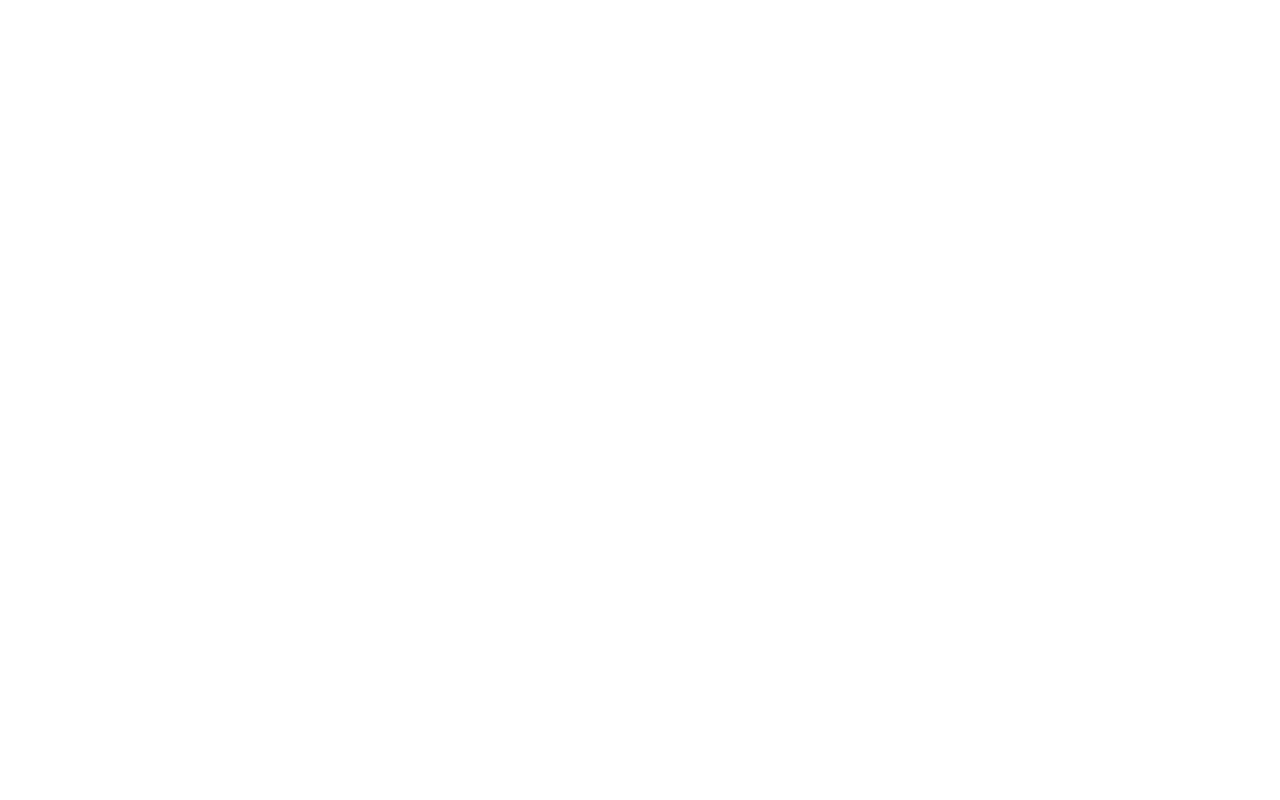
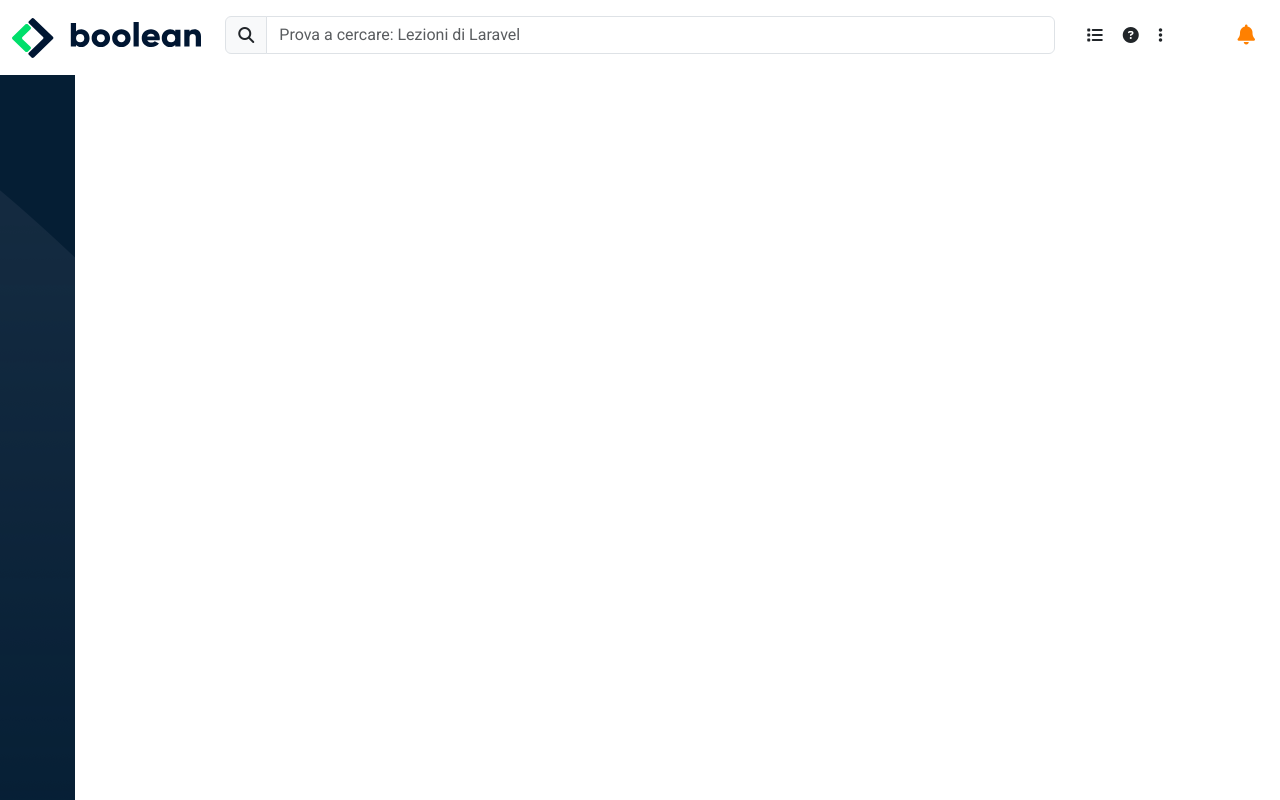
Before and after one commit to DarioLoForti/html-css-bootstrap-dashboard, a plain HTML site: page index.html in a window 1280 px wide. Drawn offline with nearby package versions, Linux system fonts and the light colour scheme.

Commit message:
[update] adding header

```diff
--- a/css/style.css
+++ b/css/style.css
@@ -4,3 +4,44 @@
     box-sizing: border-box;
     font-family: 'Roboto', sans-serif;
 }
+
+/* HEADER */
+
+header{
+    position:fixed ;
+    z-index: 1;
+    height: 75px;
+    width: 100%;
+}
+
+.content-h>img{
+    height: 60px;
+}
+
+.after{
+    display: none;
+}
+
+/* SIDEBAR */
+
+#sidebar{
+    width: 75px;
+    height: calc(100% - 75px);
+    background-image: url(../img/sidebar-bg.png);
+    border: 1px;
+    bottom: 0;
+    background-color: #051E34;
+    position: fixed;
+}
+
+/* MEDIA QUERY */
+
+@media screen and (min-width: 991px){
+    .before{
+        display: none;
+    }
+    .after{
+        display: block;
+        width: 100%;
+    }
+}
--- a/index.html
+++ b/index.html
@@ -12,6 +12,56 @@
     <title>Boostrap-dashboard</title>
 </head>
 <body>
+    <!-- HEADER -->
+    <header>
+        <div class="container-fluid">
+            <div class="row my-2">
+                <div class="col-2">
+                    <div class="content-h">
+                        <img class="before" src="./img/mobile-logo.png" alt="logo-sm">
+                        <img class="after" src="./img/logo.svg" alt="logo">
+                    </div>
+                </div>
+                <div class="col-8">
+                    <div class="content-h text-center mt-2">
+                        <div class="input-group mb-3">
+                            <span class="input-group-text" id="basic-addon1"><i class="fa-solid fa-magnifying-glass"></i></span>
+                            <input type="text" class="form-control" placeholder="Prova a cercare: Lezioni di Laravel" aria-label="Username" aria-describedby="basic-addon1">
+                          </div>
+                    </div>
+                </div>
+                <div class="col-2">
+                    <div class="content-h mt-2 d-flex justify-content-end">
+                        <div class="after mt-2">
+                            <i class="fa-solid fa-list mx-2 "></i>
+                            <i class="fa-solid fa-circle-question mx-2"></i>
+                            <i class="fa-solid fa-ellipsis-vertical mx-2"></i>
+                        </div>
+                            <a class="btn" data-bs-toggle="offcanvas" href="#offcanvasExample" role="button" aria-controls="offcanvasExample">
+                            <i class="fa-solid fa-bell fa-lg" style="color: #ff8000;"></i>
+                            </a>
+                    </div>
+                </div>
+            </div>
+        </div>
+    </header>
+
+    <!-- MAIN -->
+
+    <main>
+        <div id="sidebar"></div>
+        <div class="container-main"></div>
+    </main>
+
+    <div class="offcanvas offcanvas-start" tabindex="-1" id="offcanvasExample" aria-labelledby="offcanvasExampleLabel">
+        <div class="offcanvas-header">
+          <h5 class="offcanvas-title" id="offcanvasExampleLabel">Offcanvas</h5>
+          <button type="button" class="btn-close" data-bs-dismiss="offcanvas" aria-label="Close"></button>
+        </div>
+        <div class="offcanvas-body">
+
+        </div>
+      </div>
     <script src="https://cdn.jsdelivr.net/npm/bootstrap@5.3.2/dist/js/bootstrap.bundle.min.js" integrity="sha384-C6RzsynM9kWDrMNeT87bh95OGNyZPhcTNXj1NW7RuBCsyN/o0jlpcV8Qyq46cDfL" crossorigin="anonymous"></script>
 </body>
 </html>
```
